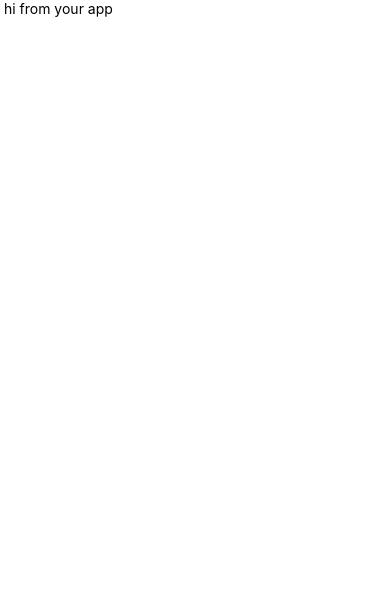
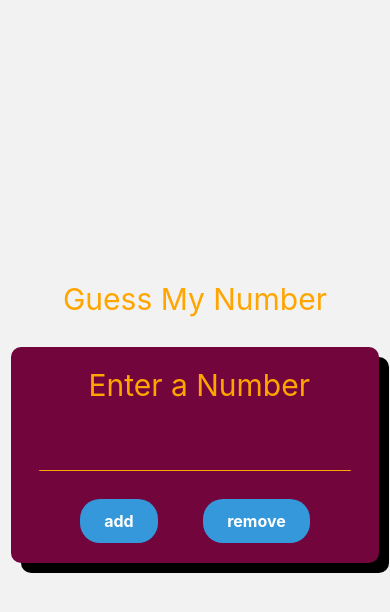
Before and after one commit to hudaMohamed1994/MyGameRectApp, a React Native app: screen /StartGameScreen in a window 390 px wide. Shown: the top 612 px of the page. Built offline with nearby package versions, Linux system fonts and the light colour scheme.

Commit message:
add first game screen

```diff
--- a/App.tsx
+++ b/App.tsx
@@ -1,11 +1,23 @@
 import React from 'react';
-import {Text, View} from 'react-native';
+import {createNativeStackNavigator} from '@react-navigation/native-stack';
+import StartGameScreen from './src/screens/StartGameScreen';
+import HomeScreen from './src/screens/HomeScreen';
+import {NavigationContainer} from '@react-navigation/native';
+import {Header} from 'react-native/Libraries/NewAppScreen';
+
+const Stack = createNativeStackNavigator();
 
 function App() {
   return (
-    <View>
-      <Text> hi from your app </Text>
-    </View>
+    <NavigationContainer>
+      <Stack.Navigator
+        screenOptions={{
+          headerShown: false,
+        }}>
+        <Stack.Screen name="StartGameScreen" component={StartGameScreen} />
+        <Stack.Screen name="HomeScreen" component={HomeScreen} />
+      </Stack.Navigator>
+    </NavigationContainer>
   );
 }
 
--- a/package.json
+++ b/package.json
@@ -10,8 +10,12 @@
     "test": "jest"
   },
   "dependencies": {
+    "@react-navigation/native": "^6.1.17",
+    "@react-navigation/native-stack": "^6.9.26",
     "react": "18.2.0",
-    "react-native": "0.74.0"
+    "react-native": "0.74.0",
+    "react-native-safe-area-context": "^4.10.1",
+    "react-native-screens": "^3.31.1"
   },
   "devDependencies": {
     "@babel/core": "^7.20.0",
--- /dev/null
+++ b/src/components/CustomButton.tsx
@@ -0,0 +1,29 @@
+import { Pressable, StyleSheet, Text, View } from 'react-native'
+import React from 'react'
+
+const CustomButton = ({ title }) => {
+    return (
+      <Pressable style={styles.button} >
+        <Text style={styles.buttonText}>{title}</Text>
+      </Pressable>
+    );
+  };
+
+  const styles = StyleSheet.create({
+    button: {
+      backgroundColor: '#3498db',
+      paddingVertical: 12,
+      paddingHorizontal: 24,
+      borderRadius: 20, // Adjust the value to change the corner radius
+      overflow: 'hidden', // Ensures that content is clipped to the rounded border
+    },
+    buttonText: {
+      color: '#ffffff',
+      fontSize: 16,
+      fontWeight: 'bold',
+      textAlign: 'center',
+    },
+  });
+
+
+export default CustomButton
--- a/src/screens/StartGameScreen.tsx
+++ b/src/screens/StartGameScreen.tsx
@@ -1,13 +1,67 @@
-import { StyleSheet, Text, View } from 'react-native'
-import React from 'react'
+import {StyleSheet, Text, TextInput, View} from 'react-native';
+import React from 'react';
+import CustomButton from '../components/CustomButton';
 
 const StartGameScreen = () => {
   return (
-    <View>
-      <Text>StartGameScreen</Text>
+    <View style={styles.Container}>
+      <Text style={styles.TextStyle}>Guess My Number</Text>
+      <View style={styles.CardContainer}>
+        <Text style={styles.TextStyle}> Enter a Number</Text>
+        <TextInput
+          inputMode={'numeric'}
+          maxLength={2}
+          style={styles.TextInputStyle}
+          onChangeText={() => console.log('hi from Text input')}
+        />
+        <View style={styles.ButtonContainer}>
+          <CustomButton title={'add'} />
+          <CustomButton title={'remove'} />
+        </View>
+      </View>
     </View>
-  )
-}
+  );
+};
 
-const styles = StyleSheet.create({})
-export default StartGameScreen
+const styles = StyleSheet.create({
+  Container: {
+    flex: 1,
+    alignItems: 'center',
+    justifyContent: 'center',
+  },
+  CardContainer: {
+    marginTop: 20,
+    padding: 20,
+    backgroundColor: '#72063c',
+    justifyContent: 'center',
+    alignItems: 'center',
+    borderRadius: 10,
+    elevation : 20 , // this add shadow for andorid
+    maxHeight: 400,
+    shadowOffset : {width : 10 , height : 10} ,  // this add shadow for IOS
+  },
+  ButtonContainer: {
+    marginTop: 20,
+    flexDirection: 'row',
+    width: '70%',
+    justifyContent: 'space-between',
+  },
+  TextStyle: {
+    marginBottom : 10 ,
+    fontSize: 30,
+    color: '#FFA500',
+    alignContent: 'center',
+  },
+  TextInputStyle: {
+    fontSize: 25,
+    height: 50,
+    color: '#FFA500',
+    fontFamily : 'bold' ,
+    alignContent: 'center',
+    borderColor : '#FFA500' ,
+    borderRadius: 1,
+    margin : 8 ,
+    borderBottomWidth: 1,
+  },
+});
+export default StartGameScreen;
```
Also changed, not shown: 1 other file (tests, documents, lock files or other folders).
